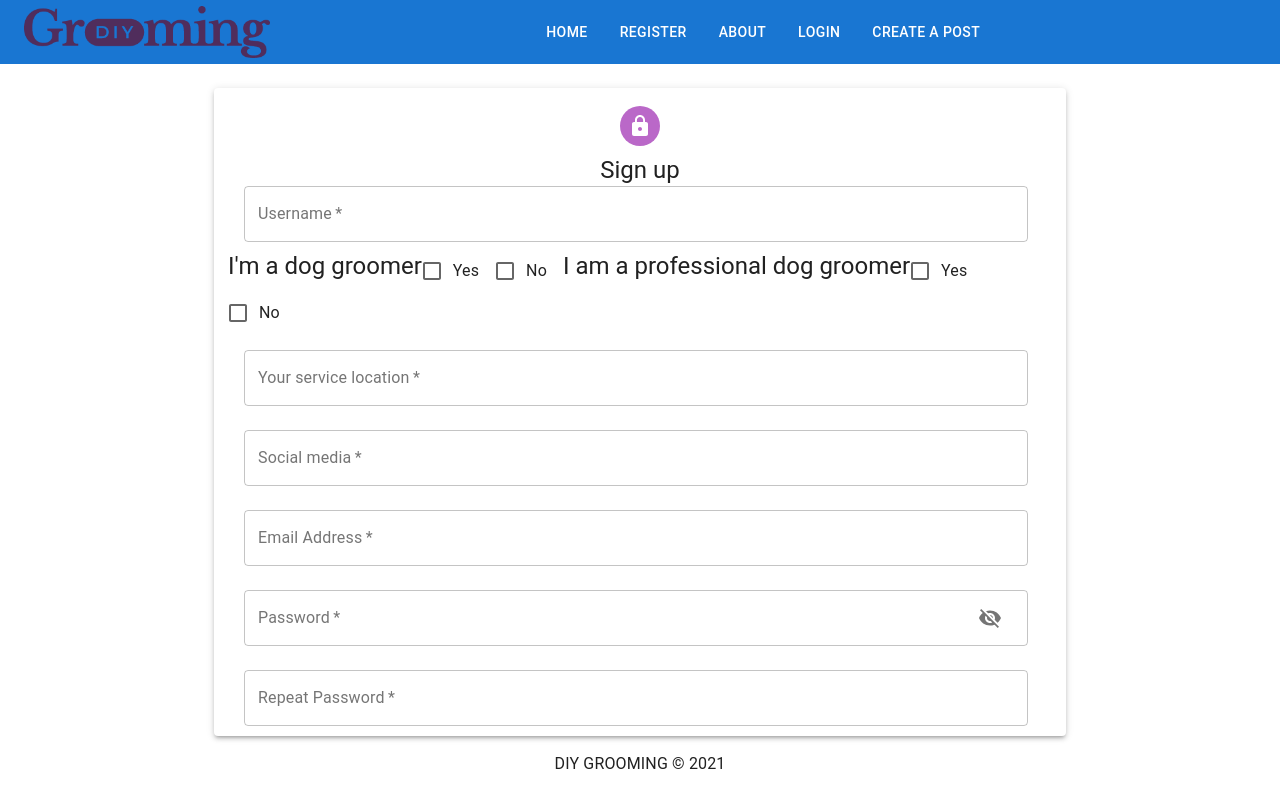
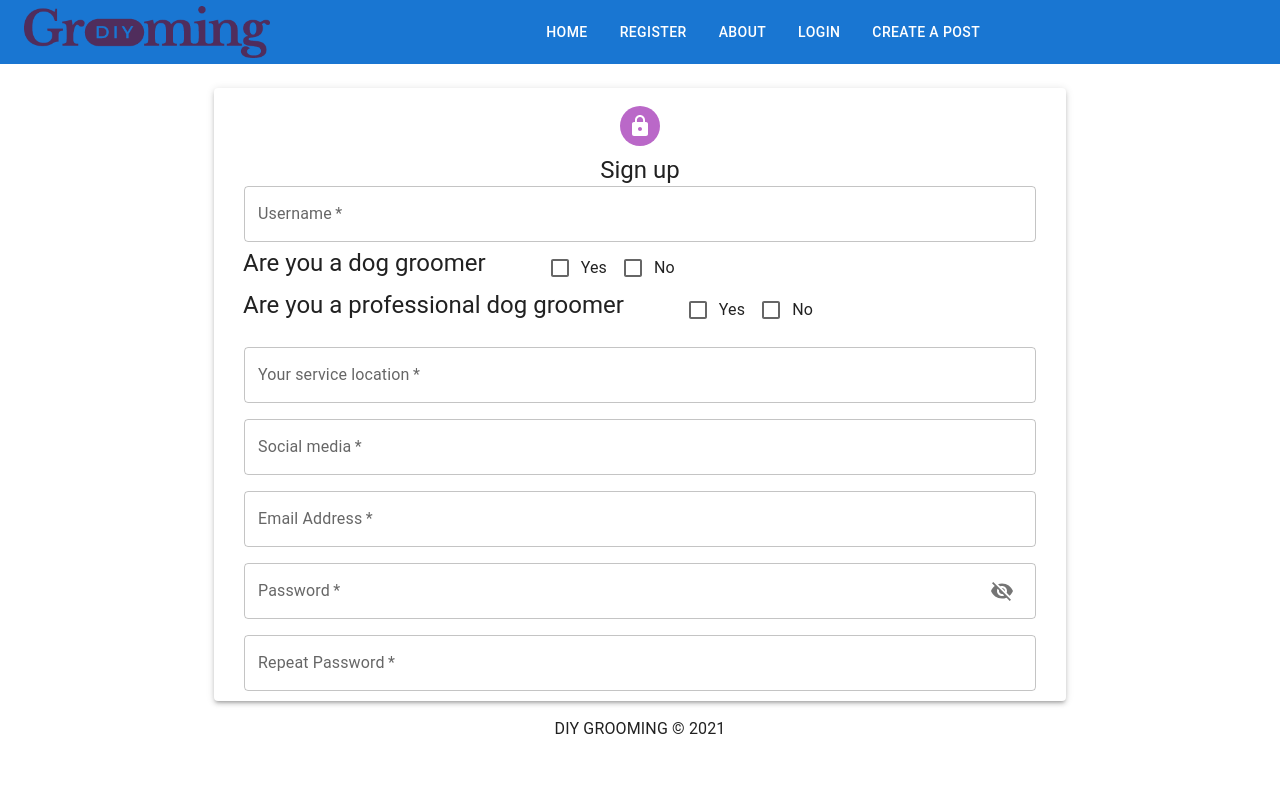
Before and after one commit to winny1212/client-frontend, a React (Create React App) app: page /register in a window 1280 px wide. Built offline with nearby package versions, Linux system fonts and the light colour scheme.

Commit message:
add the styling of the checkbox

```diff
--- a/src/views/register/Input.js
+++ b/src/views/register/Input.js
@@ -1,5 +1,5 @@
 import React from 'react';
-import { TextField, Grid, InputAdornment, IconButton } from '@material-ui/core';
+import { TextField, Grid, InputAdornment, IconButton } from '@mui/material';
 
 import VisibilityIcon from '@mui/icons-material/Visibility';
 import VisibilityOffIcon from '@mui/icons-material/VisibilityOff';
--- a/src/views/register/Register.js
+++ b/src/views/register/Register.js
@@ -41,15 +41,32 @@ export default function Register() {
                   handleChange={handleChange}
                   type="username"
                 />
-                <Typography variant="h5">I'm a dog groomer</Typography>
-                <FormControlLabel control={<Checkbox />} label="Yes" />
-                <FormControlLabel control={<Checkbox />} label="No" />
 
-                <Typography variant="h5">
-                  I am a professional dog groomer
-                </Typography>
-                <FormControlLabel control={<Checkbox />} label="Yes" />
-                <FormControlLabel control={<Checkbox />} label="No" />
+                <Grid
+                  container
+                  direction="row"
+                  justifyContent="flex-start"
+                  margin="5px 15px 0 "
+                >
+                  <Typography variant="h5" sx={{ marginRight: 8 }}>
+                    Are you a dog groomer
+                  </Typography>
+                  <FormControlLabel control={<Checkbox />} label="Yes" />
+                  <FormControlLabel control={<Checkbox />} label="No" />
+                </Grid>
+
+                <Grid
+                  container
+                  direction="row"
+                  justifyContent="flex-start"
+                  margin="0 15px 0 "
+                >
+                  <Typography variant="h5" sx={{ marginRight: 8 }}>
+                    Are you a professional dog groomer
+                  </Typography>
+                  <FormControlLabel control={<Checkbox />} label="Yes" />
+                  <FormControlLabel control={<Checkbox />} label="No" />
+                </Grid>
 
                 <Input
                   name="location"
```
